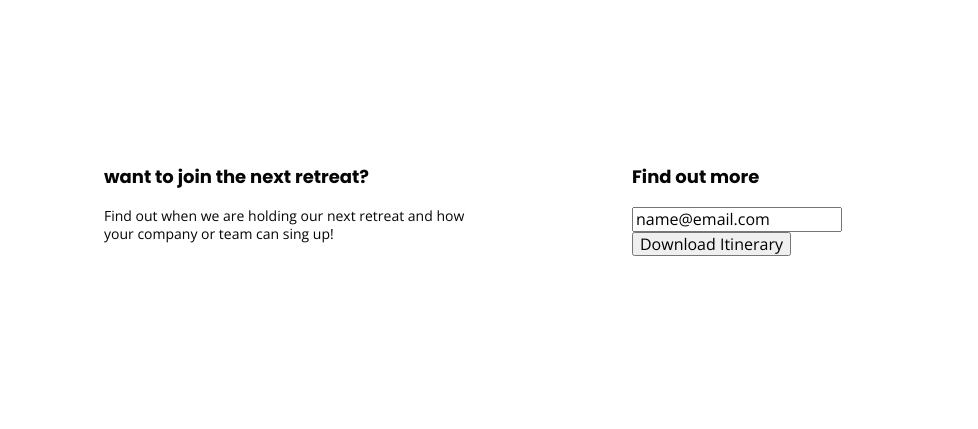
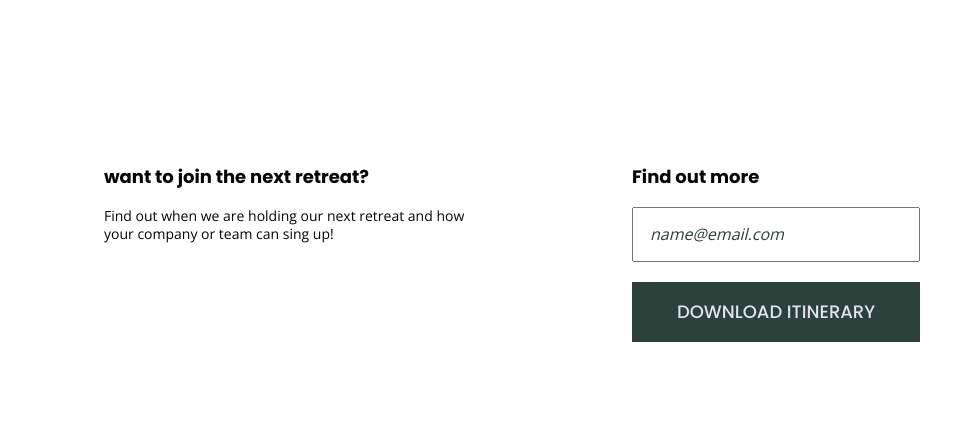
Before and after one commit to konnehmamoud/unpluged-website, a website built with Parcel: page index.html in a window 1280 px wide. Shown: the part 321-750 px from the top of the page, without its empty margins (128-1106 px from the left). Built offline with nearby package versions, Linux system fonts and the light colour scheme.

Commit message:
updated css

```diff
--- a/css/main.css
+++ b/css/main.css
@@ -344,6 +344,39 @@ footer .social-icons p{
 footer .copyright {
   margin: 20px 0;
 }
+
+
+
+25
+aside .form {
+  margin-top: 30px;
+}
+
+input[type=text] {
+  box-sizing: border-box;
+  width: 100%;
+  color: #2a423a;
+  font-style: italic;
+  padding: 1em;
+}
+
+input[type=button] {
+  width: 100%;
+  padding: 20px 0;
+  margin-top: 20px;
+  background-color: #2a423a;
+  font-family: 'Poppins', Helvetica, Arial, sans-serif;
+  font-weight: 500;
+  font-size: 1.125em;
+  color: #e2e3ed;
+  border: none;
+  text-align: center;
+  text-transform: uppercase;
+}
+
+
+
+
 
 /* ==========================================================================
    Helper classes
```
